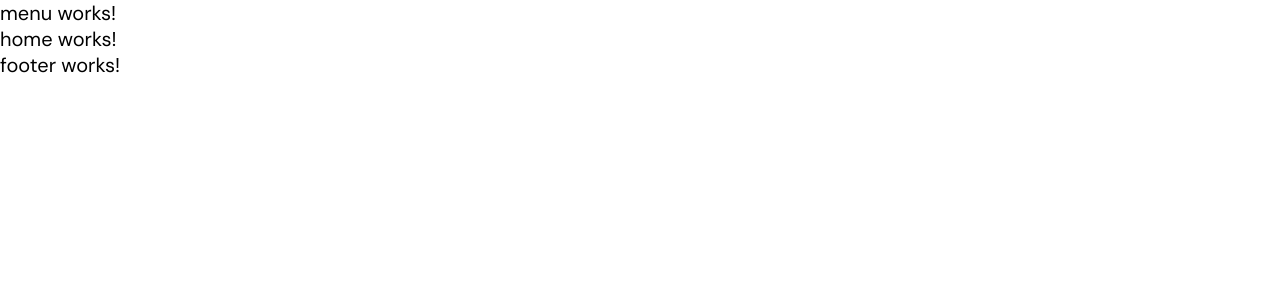
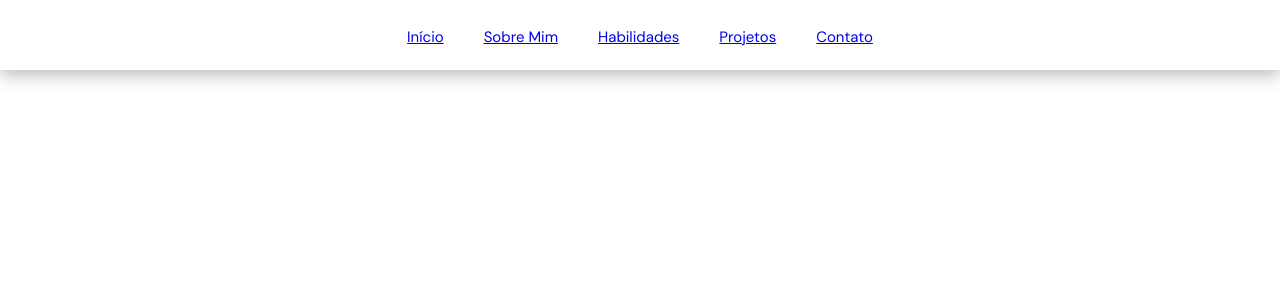
Before and after one commit to elielfernando/Portifolio, an Angular app in the folder portfolio-eliel/: page / in a window 1280 px wide. Shown: the top 300 px of the page. Built offline with nearby package versions, Linux system fonts and the light colour scheme.

Commit message:
estilzando o menu

```diff
--- a/portfolio-eliel/src/app/menu/menu.component.css
+++ b/portfolio-eliel/src/app/menu/menu.component.css
@@ -0,0 +1,63 @@
+nav {
+    box-shadow: 0 4px 17px #0000004d;
+    background: #fff;
+    position: fixed;
+    width: 100%;
+    display: flex;
+    align-items: center;
+    justify-content: right;
+    height: 70px;
+}
+
+nav ul {
+    display : flex;
+    flex-direction: column;
+    align-items: center;
+    justify-content: center;
+    list-style: none;
+    position: absolute;
+    top: 70px;
+    background: #fff;
+    width: 100%;
+}
+
+nav ul.open {
+    display: flex;
+}
+
+nav ul.closed {
+    display: none;
+}
+
+nav ul li {
+    padding: 20px;
+}
+
+nav ul li a {
+    font-size: var(--font-size-5);
+}
+
+nav ul li a:hover {
+    color: var(--color-blue-2);
+}
+nav i {
+    font-size: 45px;
+    margin: 0 15px;
+        cursor: pointer;
+}
+@media (min-width: 768px) {
+    nav{
+        justify-content: center;
+    }
+    nav ul.open,
+    nav ul.closed {
+        display: flex;
+        flex-direction: row;
+        position: relative;
+        top: 0;
+    }
+
+    nav i{
+        display: none;
+    }
+}
--- a/portfolio-eliel/src/app/menu/menu.component.html
+++ b/portfolio-eliel/src/app/menu/menu.component.html
@@ -1 +1,10 @@
-<p>menu works!</p>
+<nav>
+    <ul [ngClass]="menuStatus">
+        <li *ngFor="let item of menuItems">
+            <a [href]="item.url">{{ item.name }}</a>
+        </li>
+    </ul>
+    <i class="material-symbols-outlined" (click)="menuClick()">
+        menu
+    </i>
+</nav>
--- a/portfolio-eliel/src/app/menu/menu.component.ts
+++ b/portfolio-eliel/src/app/menu/menu.component.ts
@@ -1,12 +1,27 @@
 import { Component } from '@angular/core';
 import { MenuService } from '../services/menu';
+import { Menu } from '../models/menu';
+import { CommonModule } from '@angular/common';
 
 @Component({
   selector: 'app-menu',
-  imports: [],
+  imports: [CommonModule],
   templateUrl: './menu.component.html',
   styleUrl: './menu.component.css',
 })
 export class MenuComponent {
-  constructor(private menuService: MenuService) {}
+
+  constructor(private menuService: MenuService) { }
+
+  menuStatus: string = 'closed';
+
+  menuItems?: Array<Menu>;
+
+  ngOnInit() {
+    const menu = this.menuService.getItems();
+    this.menuItems = menu;
+  }
+  menuClick() {
+    this.menuStatus = (this.menuStatus === 'open' ? 'closed' : 'open');
+  }
 }
--- a/portfolio-eliel/src/index.html
+++ b/portfolio-eliel/src/index.html
@@ -1,5 +1,5 @@
 <!doctype html>
-<html lang="en">
+<html lang="pt-BR">
 
 <head>
   <meta charset="utf-8">
@@ -13,6 +13,8 @@
   <link
     href="https://fonts.googleapis.com/css2?family=DM+Sans:ital,opsz,wght@0,9..40,100..1000;1,9..40,100..1000&display=swap"
     rel="stylesheet">
+  <link rel="stylesheet"
+    href="https://fonts.googleapis.com/css2?family=Material+Symbols+Outlined:opsz,wght,FILL,GRAD@20..48,100..700,0..1,-50..200&icon_names=menu" />
 </head>
 
 <body>
```
